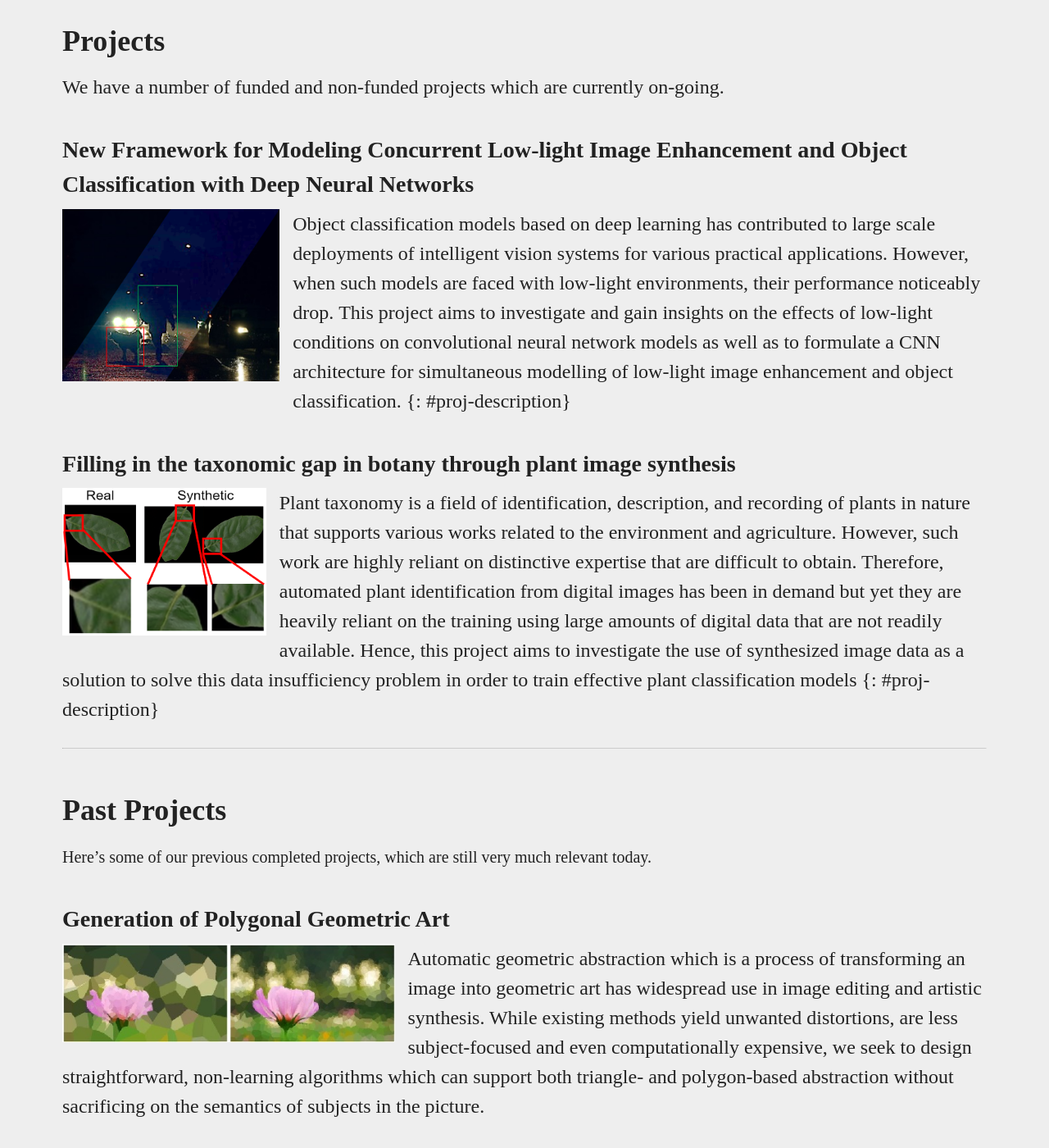
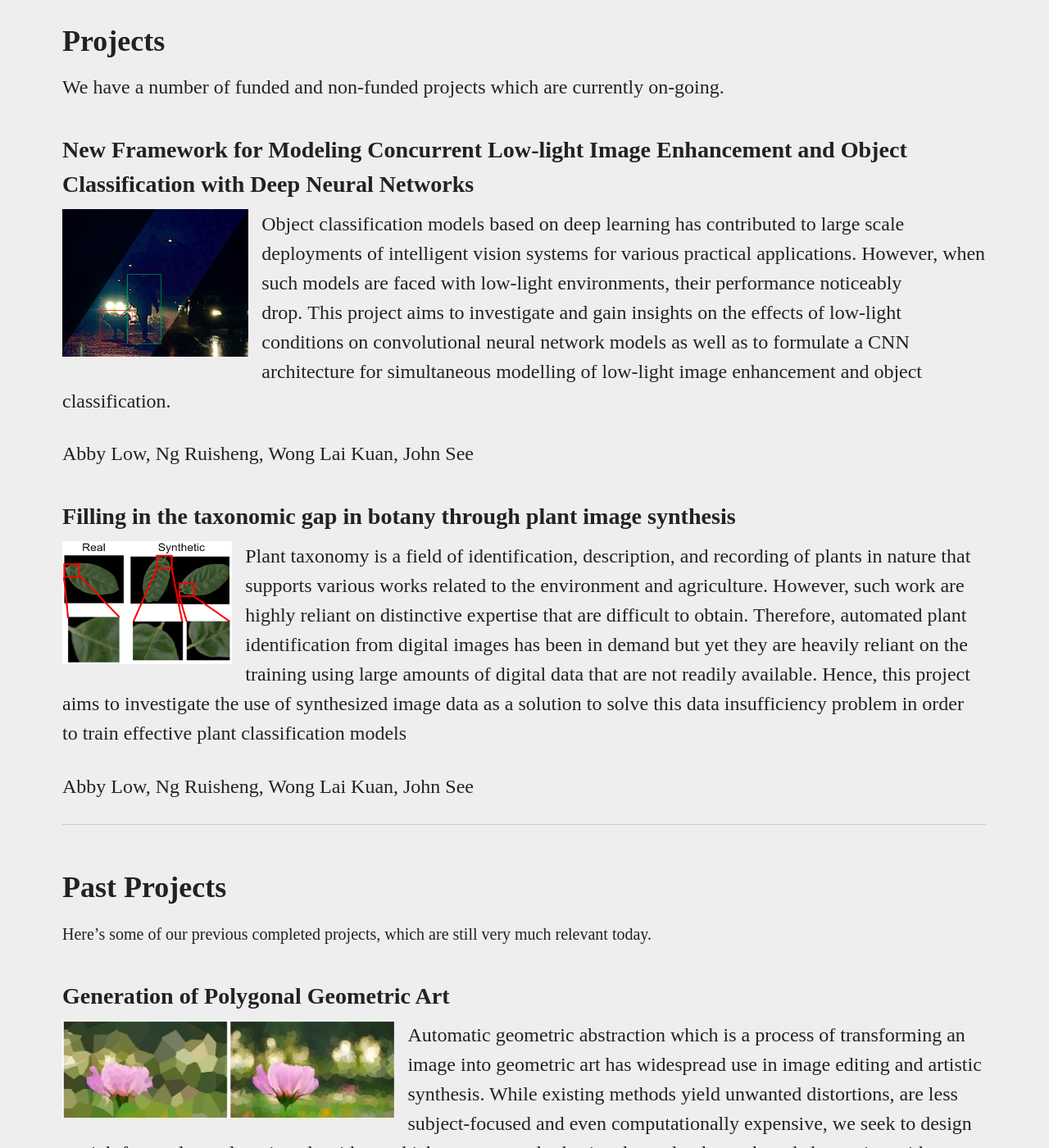
Before and after one commit to viprlab/viprlab.github.io, a Jekyll site: the page built from research.md, in a window 1280 px wide and 1400 px high, scrolled down 395 px. Shown: the whole window at 82% size. Built offline with Jekyll 4.4.1, drawn with Linux system fonts in a browser that asks for light colours.

Commit message:
Update research.md

```diff
--- a/research.md
+++ b/research.md
@@ -12,13 +12,19 @@ We have a number of funded and non-funded projects which are currently on-going.
 
 ### New Framework for Modeling Concurrent Low-light Image Enhancement and Object Classification with Deep Neural Networks
 
-{% include imagethumbnailblock.html align="left" url="/images/lowlight_objdetection.png" height="210px" padding="bottom" %}
-Object classification models based on deep learning has contributed to large scale deployments of intelligent vision systems for various practical applications. However, when such models are faced with low-light environments, their performance noticeably drop. This project aims to investigate and gain insights on the effects of low-light conditions on convolutional neural network models as well as to formulate a CNN architecture for simultaneous modelling of low-light image enhancement and object classification. {: #proj-description}
+{% include imagethumbnailblock.html align="left" url="/images/lowlight_objdetection.png" height="180px" padding="bottom" %}
+Object classification models based on deep learning has contributed to large scale deployments of intelligent vision systems for various practical applications. However, when such models are faced with low-light environments, their performance noticeably drop. This project aims to investigate and gain insights on the effects of low-light conditions on convolutional neural network models as well as to formulate a CNN architecture for simultaneous modelling of low-light image enhancement and object classification.
+{: #proj-description}
+Abby Low, Ng Ruisheng, Wong Lai Kuan, John See
+{: #proj-members}
 {% include clearfloat.html prevfloat="left" %}
 
 ### Filling in the taxonomic gap in botany through plant image synthesis
-{% include imagethumbnailblock.html align="left" url="/images/plant_synthesis.png" height="180px" padding="bottom" %}
-Plant taxonomy is a field of identification, description, and recording of plants in nature that supports various works related to the environment and agriculture. However, such work are highly reliant on distinctive expertise that are difficult to obtain. Therefore, automated plant identification from digital images has been in demand but yet they are heavily reliant on the training using large amounts of digital data that are not readily available. Hence, this project aims to investigate the use of synthesized image data as a solution to solve this data insufficiency problem in order to train effective plant classification models {: #proj-description}
+{% include imagethumbnailblock.html align="left" url="/images/plant_synthesis.png" height="150px" padding="bottom" %}
+Plant taxonomy is a field of identification, description, and recording of plants in nature that supports various works related to the environment and agriculture. However, such work are highly reliant on distinctive expertise that are difficult to obtain. Therefore, automated plant identification from digital images has been in demand but yet they are heavily reliant on the training using large amounts of digital data that are not readily available. Hence, this project aims to investigate the use of synthesized image data as a solution to solve this data insufficiency problem in order to train effective plant classification models
+{: #proj-description}
+Abby Low, Ng Ruisheng, Wong Lai Kuan, John See
+{: #proj-members}
 {% include clearfloat.html prevfloat="left" %}
 
 ---
```
